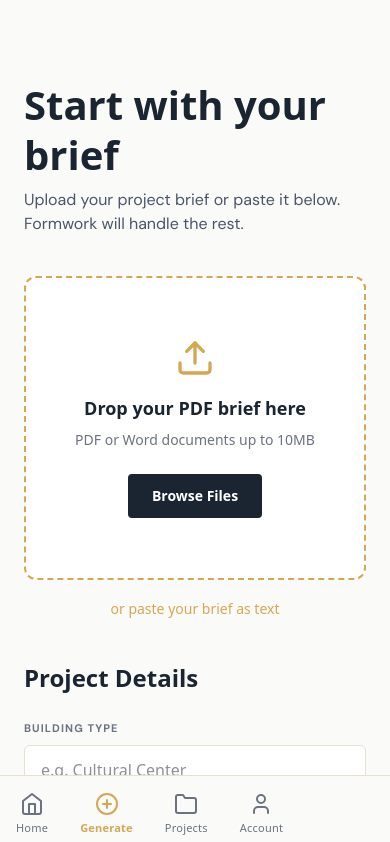
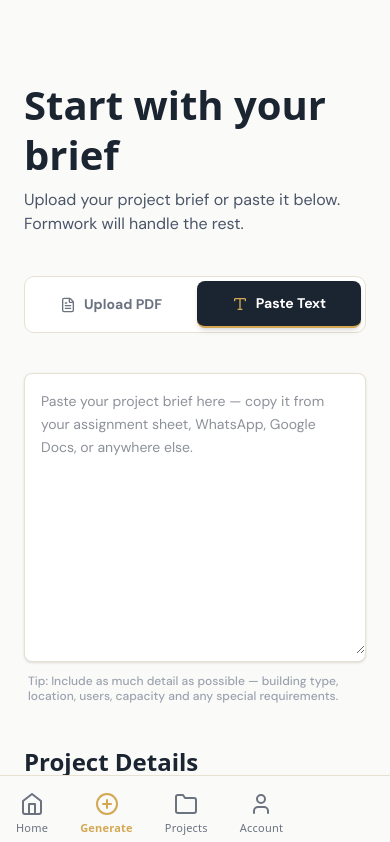
Before and after one commit to dantealucinante-rgb/formwork.nante.dev, a Next.js app: page /generate in a window 390 px wide. Shown: the top 842 px of the page. Built offline with nearby package versions, Linux system fonts and the light colour scheme; no server answers; a web font is replaced by a local one.

Commit message:
overhaul input layout to give equal prominence to PDF and text and update API to handle direct text input

```diff
--- a/app/api/generate/route.ts
+++ b/app/api/generate/route.ts
@@ -25,12 +25,17 @@ async function generateDocument(
     docType: string,
     details: ProjectDetails
 ): Promise<string> {
+    const localizedSystemBase = SYSTEM_BASE.replace(
+        /{buildingType}/g,
+        details.buildingType || 'the specified building'
+    )
+
     const completion = await groq.chat.completions.create({
         model: 'llama-3.3-70b-versatile',
         max_tokens: 1000,
         temperature: 0.7,
         messages: [
-            { role: 'system', content: SYSTEM_BASE },
+            { role: 'system', content: localizedSystemBase },
             {
                 role: 'user',
                 content: buildPrompt(docType, details)
@@ -62,9 +67,10 @@ You are validating an architectural project brief.
 Determine if this is a legitimate architectural
 building design project.
 
-Building type: ${details.buildingType}
-Project title: ${details.projectTitle}
-Users: ${details.users}
+Building type: ${details.buildingType || 'Not specified'}
+Project title: ${details.projectTitle || 'Not specified'}
+Users: ${details.users || 'Not specified'}
+Brief Content: ${details.rawText?.substring(0, 1000) || 'None provided'}
 
 A legitimate architectural project involves
 designing a physical building or structure.
--- a/app/generate/page.tsx
+++ b/app/generate/page.tsx
@@ -3,7 +3,7 @@
 import { useState, useEffect } from 'react'
 import { useRouter } from 'next/navigation'
 import Navbar from '@/components/ui/Navbar'
-import { Upload, ArrowRight, CheckCircle2, Loader2 } from 'lucide-react'
+import { Upload, ArrowRight, CheckCircle2, Loader2, FileText, Type } from 'lucide-react'
 
 const DOCUMENT_OPTIONS = [
     { id: 'introduction', label: 'Introduction' },
@@ -20,14 +20,23 @@ export default function GeneratePage() {
     const router = useRouter()
 
     // UI State
-    const [pasteMode, setPasteMode] = useState(false)
+    const [inputMode, setInputMode] = useState<'pdf' | 'text'>('pdf')
     const [file, setFile] = useState<File | null>(null)
     const [briefText, setBriefText] = useState('')
+
+    // Initialize input mode based on screen width
+    useEffect(() => {
+        if (typeof window !== 'undefined' && window.innerWidth < 768) {
+            setInputMode('text')
+        }
+    }, [])
 
     // Process State
     const [isExtracting, setIsExtracting] = useState(false)
     const [isGenerating, setIsGenerating] = useState(false)
     const [loadingMessage, setLoadingMessage] = useState('Reading your brief...')
+
+    const isInputDisabled = isExtracting || isGenerating;
 
     // Data State
     const [error, setError] = useState<string | null>(null)
@@ -123,14 +132,29 @@ export default function GeneratePage() {
 
     const handleGenerate = async () => {
         if (selectedDocuments.length === 0) return
+        if (inputMode === 'pdf' && !file && !details.rawText) return
+        if (inputMode === 'text' && !briefText) return
 
         setIsGenerating(true)
+        setError(null)
 
         try {
+            // If in text mode, ensure rawText is set from briefText
+            const finalDetails = { ...details }
+            if (inputMode === 'text') {
+                finalDetails.rawText = briefText
+                // For direct text input, we also use it as extra context to guide the prompt better
+                finalDetails.extraContext = briefText
+            }
+
             const response = await fetch('/api/generate', {
                 method: 'POST',
                 headers: { 'Content-Type': 'application/json' },
-                body: JSON.stringify({ details, selectedDocuments })
+                body: JSON.stringify({
+                    details: finalDetails,
+                    selectedDocuments,
+                    mode: inputMode
+                })
             })
 
             if (response.status === 400) {
@@ -162,8 +186,6 @@ export default function GeneratePage() {
             setIsGenerating(false)
         }
     }
-
-    const isInputDisabled = isExtracting || isGenerating;
 
     return (
         <div className="min-h-screen flex flex-col bg-[#FAFAF8] text-[#1B2431]">
@@ -204,9 +226,35 @@ export default function GeneratePage() {
                             </div>
                         )}
 
-                        {/* Section 1: Upload */}
+                        {/* Input Mode Toggle */}
+                        <div className="flex w-full rounded-[10px] bg-white border border-[#E8E0D0] p-1 gap-1">
+                            <button
+                                onClick={() => setInputMode('pdf')}
+                                disabled={isInputDisabled}
+                                className={`flex-1 flex items-center justify-center gap-2 py-3 px-4 rounded-[8px] font-sans font-bold text-[14px] transition-all ${inputMode === 'pdf'
+                                    ? 'bg-[#1B2431] text-white border-b-2 border-[#D4A853] shadow-md'
+                                    : 'text-[#6B7280] hover:bg-slate-50'
+                                    }`}
+                            >
+                                <FileText className={`w-4 h-4 ${inputMode === 'pdf' ? 'text-[#D4A853]' : ''}`} />
+                                Upload PDF
+                            </button>
+                            <button
+                                onClick={() => setInputMode('text')}
+                                disabled={isInputDisabled}
+                                className={`flex-1 flex items-center justify-center gap-2 py-3 px-4 rounded-[8px] font-sans font-bold text-[14px] transition-all ${inputMode === 'text'
+                                    ? 'bg-[#1B2431] text-white border-b-2 border-[#D4A853] shadow-md'
+                                    : 'text-[#6B7280] hover:bg-slate-50'
+                                    }`}
+                            >
+                                <Type className={`w-4 h-4 ${inputMode === 'text' ? 'text-[#D4A853]' : ''}`} />
+                                Paste Text
+                            </button>
+                        </div>
+
+                        {/* Section 1: Input Area */}
                         <section className="space-y-4">
-                            {!pasteMode ? (
+                            {inputMode === 'pdf' ? (
                                 <div
                                     onDrop={handleDrop}
                                     onDragOver={handleDragOver}
@@ -253,26 +301,21 @@ export default function GeneratePage() {
                                     )}
                                 </div>
                             ) : (
-                                <div className={`border border-[#E8E0D0] bg-white rounded-[12px] overflow-hidden focus-within:border-[#D4A853] transition-colors shadow-sm ${isInputDisabled ? 'opacity-50 pointer-events-none' : ''}`}>
-                                    <textarea
-                                        className="w-full h-[300px] p-[24px] focus:outline-none resize-none bg-transparent"
-                                        placeholder="Paste your brief content here..."
-                                        value={briefText}
-                                        onChange={(e) => handleBriefTextChange(e.target.value)}
-                                        disabled={isInputDisabled}
-                                    />
+                                <div className="space-y-3 font-sans">
+                                    <div className={`border border-[#E8E0D0] bg-white rounded-[8px] overflow-hidden focus-within:border-[#D4A853] shadow-sm transition-all ${isInputDisabled ? 'opacity-50 pointer-events-none text-slate-400 select-none cursor-not-allowed' : ''}`}>
+                                        <textarea
+                                            className="w-full min-h-[280px] p-[16px] focus:outline-none resize-y bg-transparent text-[14px] leading-relaxed"
+                                            placeholder="Paste your project brief here — copy it from your assignment sheet, WhatsApp, Google Docs, or anywhere else."
+                                            value={briefText}
+                                            onChange={(e) => handleBriefTextChange(e.target.value)}
+                                            disabled={isInputDisabled}
+                                        />
+                                    </div>
+                                    <p className="text-[12px] text-[#9CA3AF] font-medium leading-tight px-1">
+                                        Tip: Include as much detail as possible — building type, location, users, capacity and any special requirements.
+                                    </p>
                                 </div>
                             )}
-
-                            <div className="text-center mt-2">
-                                <button
-                                    onClick={() => setPasteMode(!pasteMode)}
-                                    className="text-[14px] font-medium text-[#D4A853] hover:underline hover:text-[#1B2431] transition-colors"
-                                    disabled={isInputDisabled}
-                                >
-                                    or {pasteMode ? 'upload a document' : 'paste your brief as text'}
-                                </button>
-                            </div>
                         </section>
 
                         {/* Section 2: Project Details */}
@@ -401,7 +444,7 @@ export default function GeneratePage() {
                         <div className="pt-4">
                             <button
                                 onClick={handleGenerate}
-                                disabled={isGenerating || selectedDocuments.length === 0 || !details.buildingType}
+                                disabled={isGenerating || selectedDocuments.length === 0 || (inputMode === 'pdf' && !file && !details.rawText) || (inputMode === 'text' && !briefText)}
                                 className="w-full py-[16px] bg-[#1B2431] text-white rounded-[6px] font-bold text-[16px] tracking-[0.05em] flex items-center justify-center gap-3 hover:bg-[#D4A853] hover:text-[#1B2431] transition-all disabled:opacity-50 disabled:cursor-not-allowed"
                             >
                                 {isGenerating ? (
```
